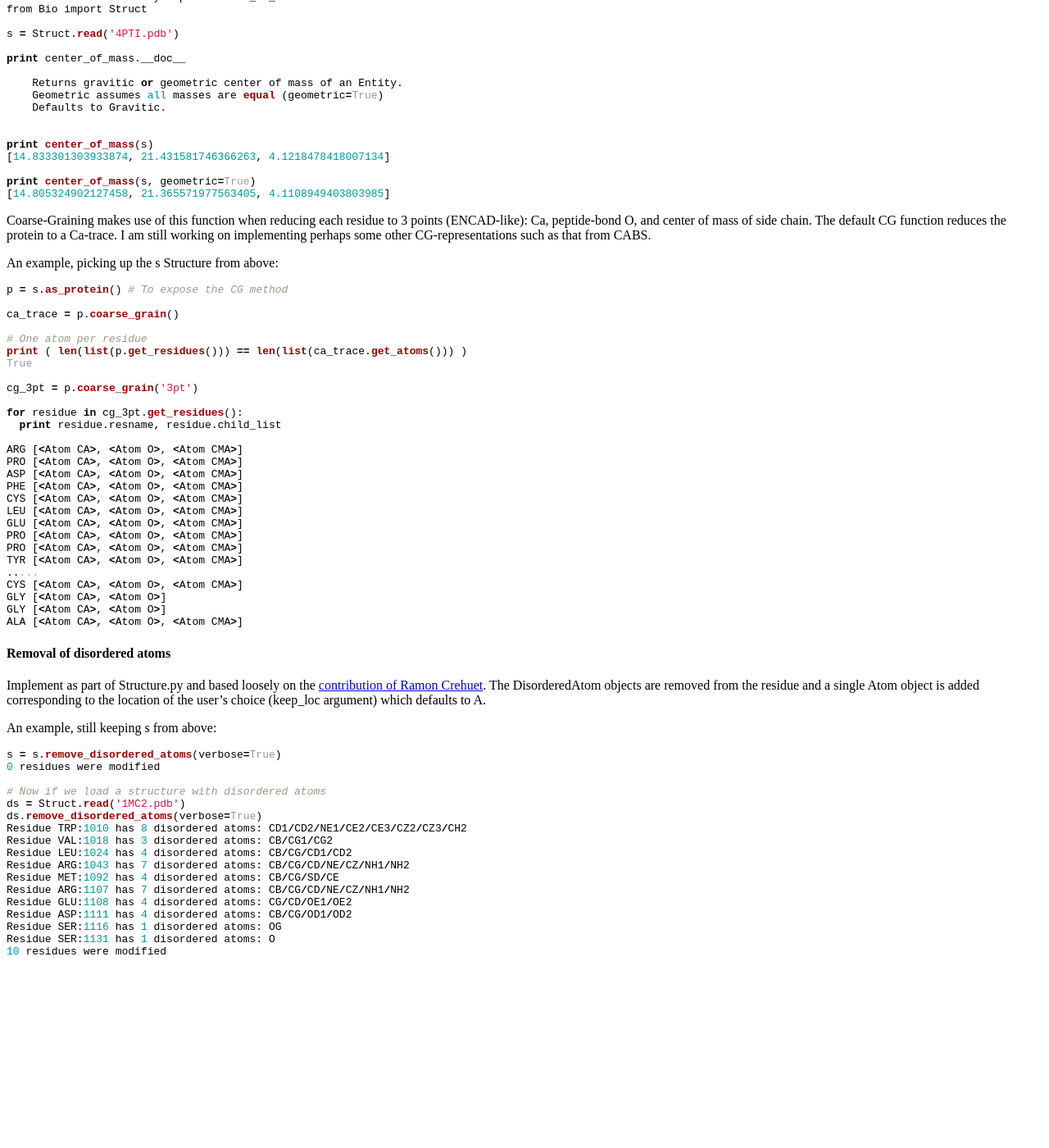
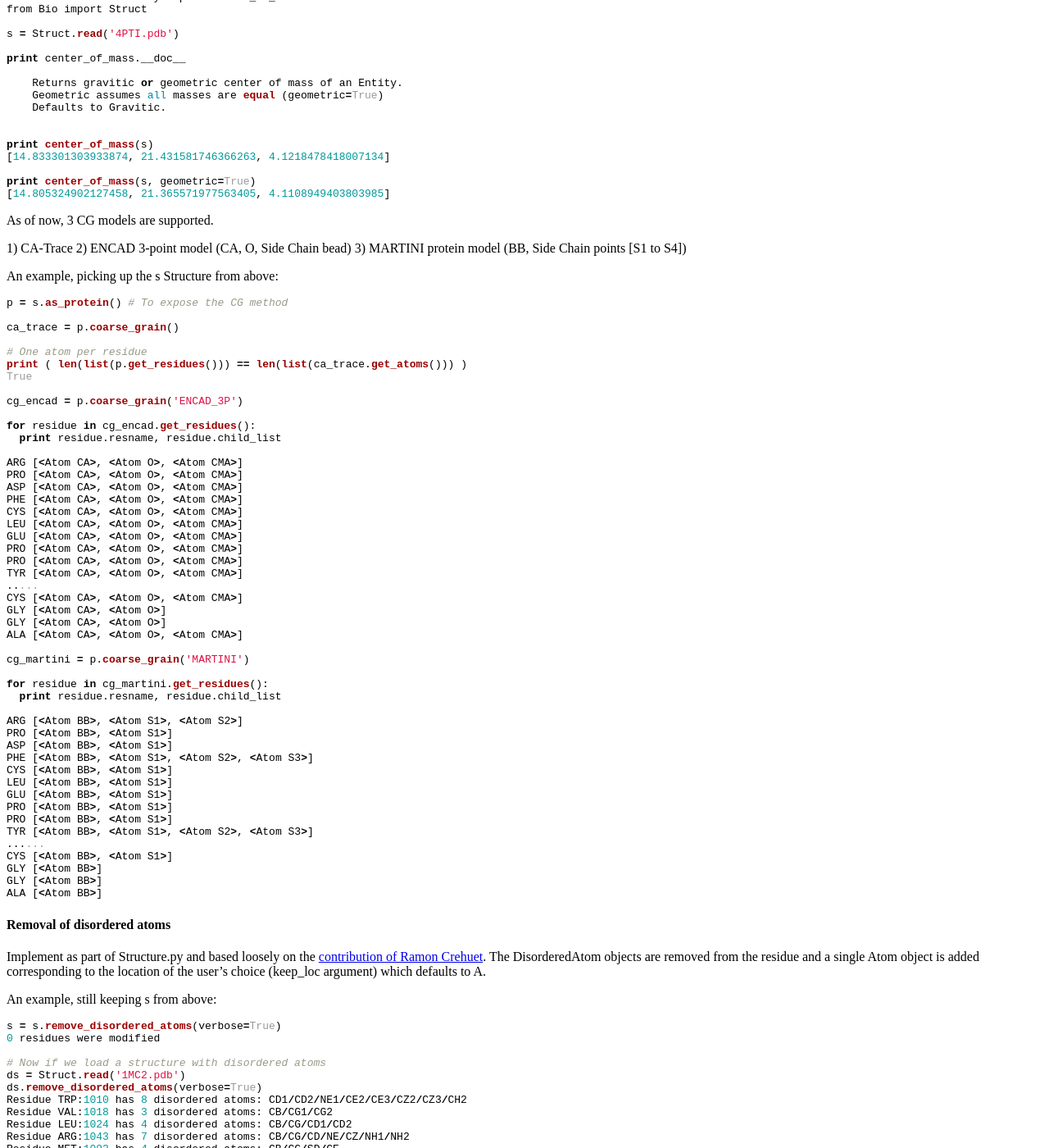
Before and after one commit to biopython/biopython.github.io, a Jekyll site: the page built from wiki/GSOC2010_Joao.md, in a window 1280 px wide and 1400 px high, scrolled down 5042 px. Shown: the whole window at 82% size. Built offline with Jekyll 4.4.1, drawn with Linux system fonts in a browser that asks for light colours; before the commit the page ends 6223 px from its top, so only the background shows below that.

Commit message:
/* Coarse Grain Structure */  Added MARTINI description

````diff
--- a/wiki/GSOC2010_Joao.md
+++ b/wiki/GSOC2010_Joao.md
@@ -392,11 +392,10 @@ print center_of_mass(s, geometric=True)
 [14.805324902127458, 21.365571977563405, 4.1108949403803985]
 ```
 
-Coarse-Graining makes use of this function when reducing each residue to
-3 points (ENCAD-like): Ca, peptide-bond O, and center of mass of side
-chain. The default CG function reduces the protein to a Ca-trace. I am
-still working on implementing perhaps some other CG-representations such
-as that from CABS.
+As of now, 3 CG models are supported.
+
+1) CA-Trace 2) ENCAD 3-point model (CA, O, Side Chain bead) 3) MARTINI
+protein model (BB, Side Chain points \[S1 to S4\])
 
 An example, picking up the s Structure from above:
 
@@ -409,9 +408,9 @@ ca_trace = p.coarse_grain()
 print ( len(list(p.get_residues())) == len(list(ca_trace.get_atoms())) )
 True
 
-cg_3pt = p.coarse_grain('3pt')
+cg_encad = p.coarse_grain('ENCAD_3P')
 
-for residue in cg_3pt.get_residues():
+for residue in cg_encad.get_residues():
   print residue.resname, residue.child_list
 
 ARG [<Atom CA>, <Atom O>, <Atom CMA>]
@@ -429,6 +428,27 @@ CYS [<Atom CA>, <Atom O>, <Atom CMA>]
 GLY [<Atom CA>, <Atom O>]
 GLY [<Atom CA>, <Atom O>]
 ALA [<Atom CA>, <Atom O>, <Atom CMA>]
+
+cg_martini = p.coarse_grain('MARTINI')
+
+for residue in cg_martini.get_residues():
+  print residue.resname, residue.child_list
+
+ARG [<Atom BB>, <Atom S1>, <Atom S2>]
+PRO [<Atom BB>, <Atom S1>]
+ASP [<Atom BB>, <Atom S1>]
+PHE [<Atom BB>, <Atom S1>, <Atom S2>, <Atom S3>]
+CYS [<Atom BB>, <Atom S1>]
+LEU [<Atom BB>, <Atom S1>]
+GLU [<Atom BB>, <Atom S1>]
+PRO [<Atom BB>, <Atom S1>]
+PRO [<Atom BB>, <Atom S1>]
+TYR [<Atom BB>, <Atom S1>, <Atom S2>, <Atom S3>]
+......
+CYS [<Atom BB>, <Atom S1>]
+GLY [<Atom BB>]
+GLY [<Atom BB>]
+ALA [<Atom BB>]
 ```
 
 #### Removal of disordered atoms
````
Also changed, not shown: 1 other file.
